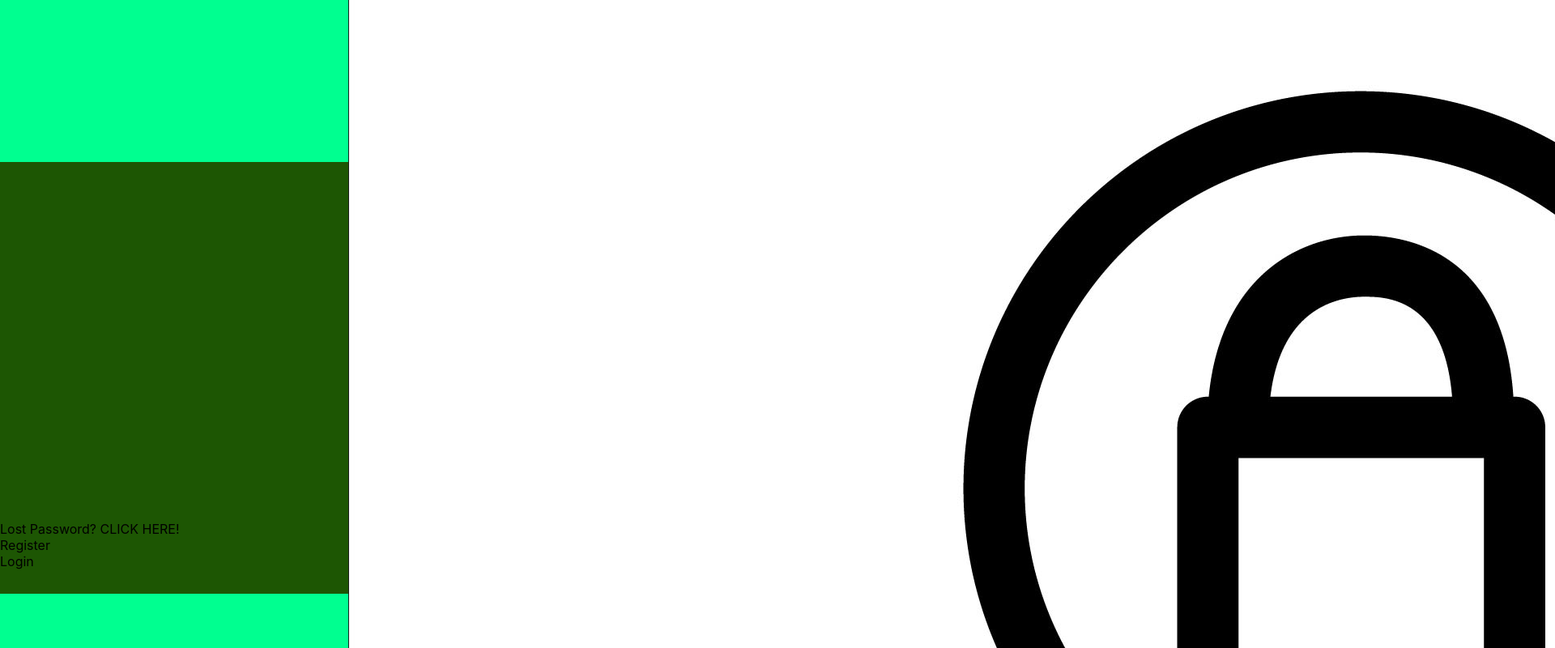
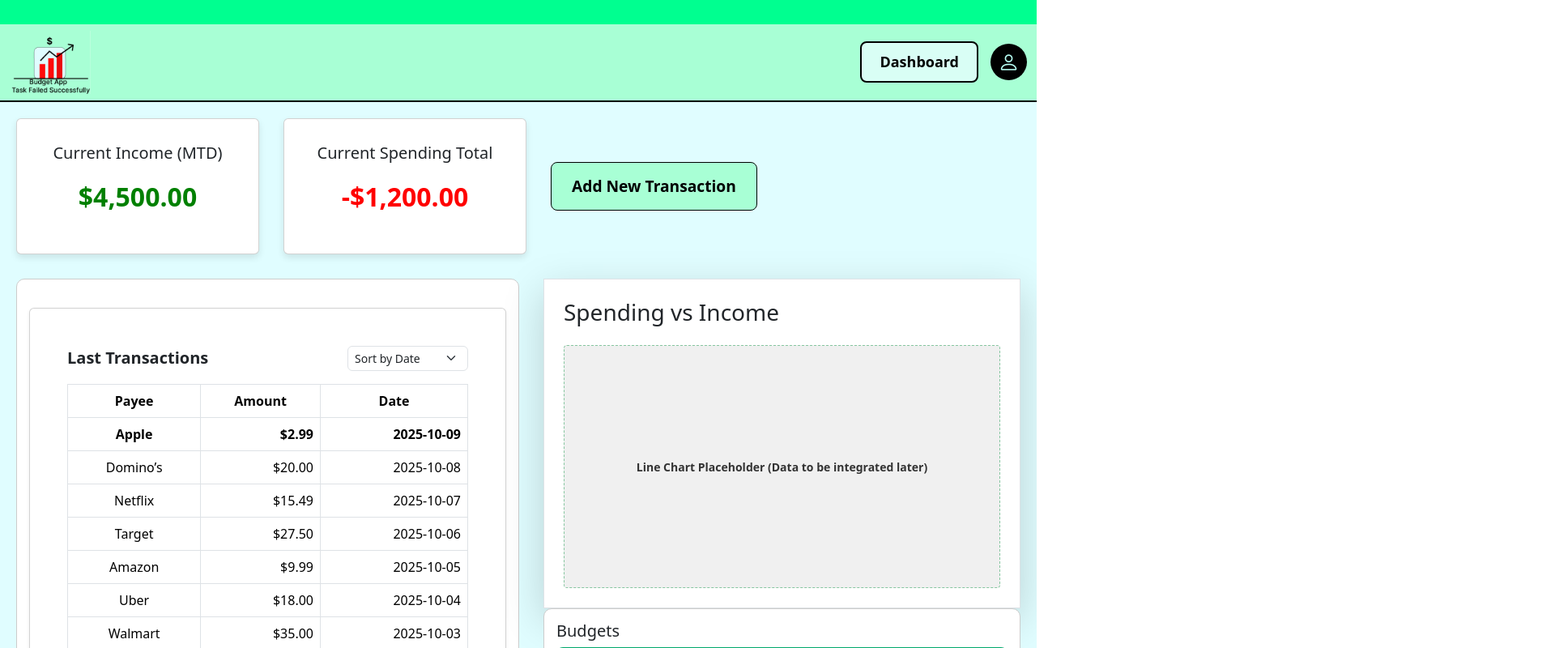
Before and after one commit to cdsherro/Create, a React (Create React App) app in the folder create/: page /dashboard in a window 1280 px wide. Shown: the top 800 px of the page at 81% size, 1920 px wide, since content can reach past the window. Built offline with nearby package versions, Linux system fonts and the light colour scheme.

Commit message:
dashboard and header parts

```diff
--- a/create/package.json
+++ b/create/package.json
@@ -7,8 +7,11 @@
     "@testing-library/jest-dom": "^6.9.1",
     "@testing-library/react": "^16.3.0",
     "@testing-library/user-event": "^13.5.0",
+    "bootstrap": "^5.3.8",
+    "bootstrap-icons": "^1.13.1",
     "react": "^19.2.0",
     "react-dom": "^19.2.0",
+    "react-router-dom": "^7.9.4",
     "react-scripts": "5.0.1",
     "web-vitals": "^2.1.4"
   },
--- a/create/src/App.js
+++ b/create/src/App.js
@@ -1,13 +1,24 @@
+import React from 'react';
+import { BrowserRouter as Router, Routes, Route } from 'react-router-dom';
+import Dashboard from './Components/Dashboard/Dashboard';
+import Create from './Components/Create/Create';
+import Header from './Components/Dashboard/Header';
+import 'bootstrap/dist/css/bootstrap.min.css';
+import 'bootstrap/dist/js/bootstrap.bundle.min.js';
+import 'bootstrap-icons/font/bootstrap-icons.css';
 
-import logo from './logo.svg';
-import './App.css';
-import Create from "./Components/Create/Create";
 
 function App() {
   return (
-    <div>
-     <Create/>
-    </div>
+    <Router>
+      <Routes>
+        <Route path="/" element={<Create />} />         {/* Login page */}
+        <Route path="/dashboard" element={<>
+      <Header />
+      <Dashboard />
+    </>} /> {/* Dashboard page */}
+      </Routes>
+    </Router>
   );
 }
 
--- a/create/src/Components/Dashboard/Dashboard.css
+++ b/create/src/Components/Dashboard/Dashboard.css
@@ -62,7 +62,7 @@ body {
 .transactions-container {
   flex: 1;
   max-height: 800px;
-  /* overflow-y: auto;  enables scrolling if too long */
+  /* overflow-y: auto;  to enable scrolling if too long */
   background-color: #fff;
   padding: 15px;
   border-radius: 10px;
--- a/create/src/Components/Dashboard/Header.css
+++ b/create/src/Components/Dashboard/Header.css
@@ -41,12 +41,10 @@
   transform: scale(1.05);
 }
 
-/* User Icon Link */
 .user-icon-link {
   text-decoration: none;
 }
 
-/* User Icon Circle */
 .user-icon {
   width: 45px;
   height: 45px;
--- a/create/src/Components/Dashboard/Header.js
+++ b/create/src/Components/Dashboard/Header.jsx
@@ -1,6 +1,6 @@
 import React from 'react';
 import { Link } from 'react-router-dom';
-import logo from '../Assets/budget app figma logo.png';
+import logo from '../Assets/budget_app_figma_logo.png';
 import './Header.css';
 
 export default function Header() {
--- a/create/src/Components/Dashboard/SpendingChart.js
+++ b/create/src/Components/Dashboard/SpendingChart.jsx
@@ -3,19 +3,18 @@ import React from 'react';
 const accentGreen = '#86C6A0';
 const darkGray = '#333333';
 
-// Main Component
 export default function SpendingChart() {
   return (
     // Card styling
     <div className="bg-white p-4 rounded-xl shadow-lg h-full border border-gray-100 flex flex-col">
       <h3 className="text-lg font-semibold text-gray-700 mb-4">Spending vs Income</h3>
 
-      {/* Container for the placeholder to maintain card height */}
+      {/* Container for the placeholder(for height) */}
       <div className="flex-grow w-full flex items-center justify-center">
         <div
           style={{
-            // Placeholder box styling
-            backgroundColor: '#F0F0F0', // Light gray background for the graph area
+            // Placeholder box
+            backgroundColor: '#F0F0F0',
             border: `1px dashed ${accentGreen}`,
             width: '100%',
             height: '300px',
```
Also changed, not shown: create/src/Components/Dashboard/BudgetList.jsx (renamed from create/src/Components/Dashboard/BudgetList.js), create/src/Components/Dashboard/Dashboard.jsx (renamed from create/src/Components/Dashboard/Dashboard.js), create/src/Components/Dashboard/RecentTransactions.jsx (renamed from create/src/Components/Dashboard/RecentTransactions.js), 1 other file (tests, documents, lock files or other folders).
